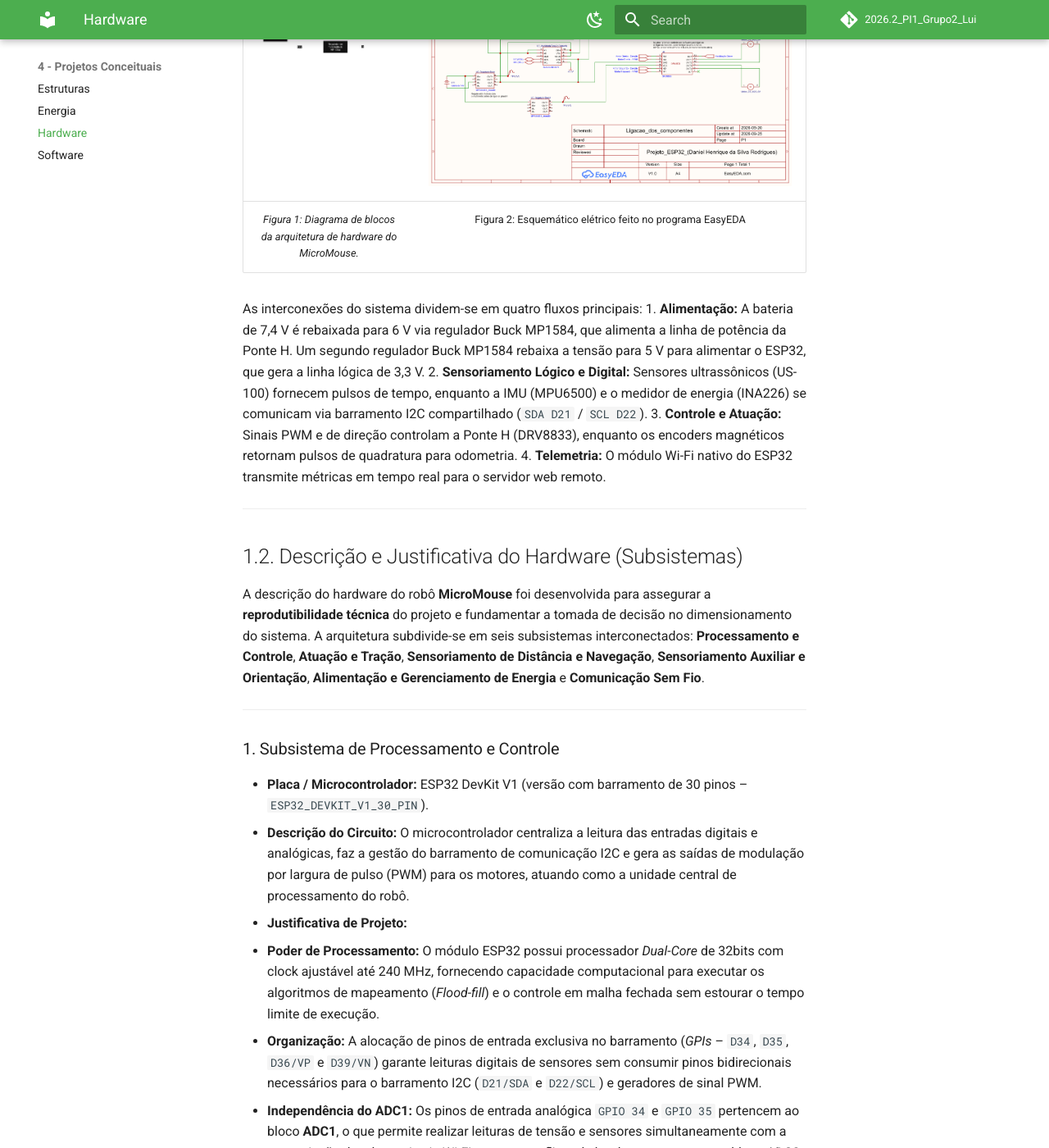
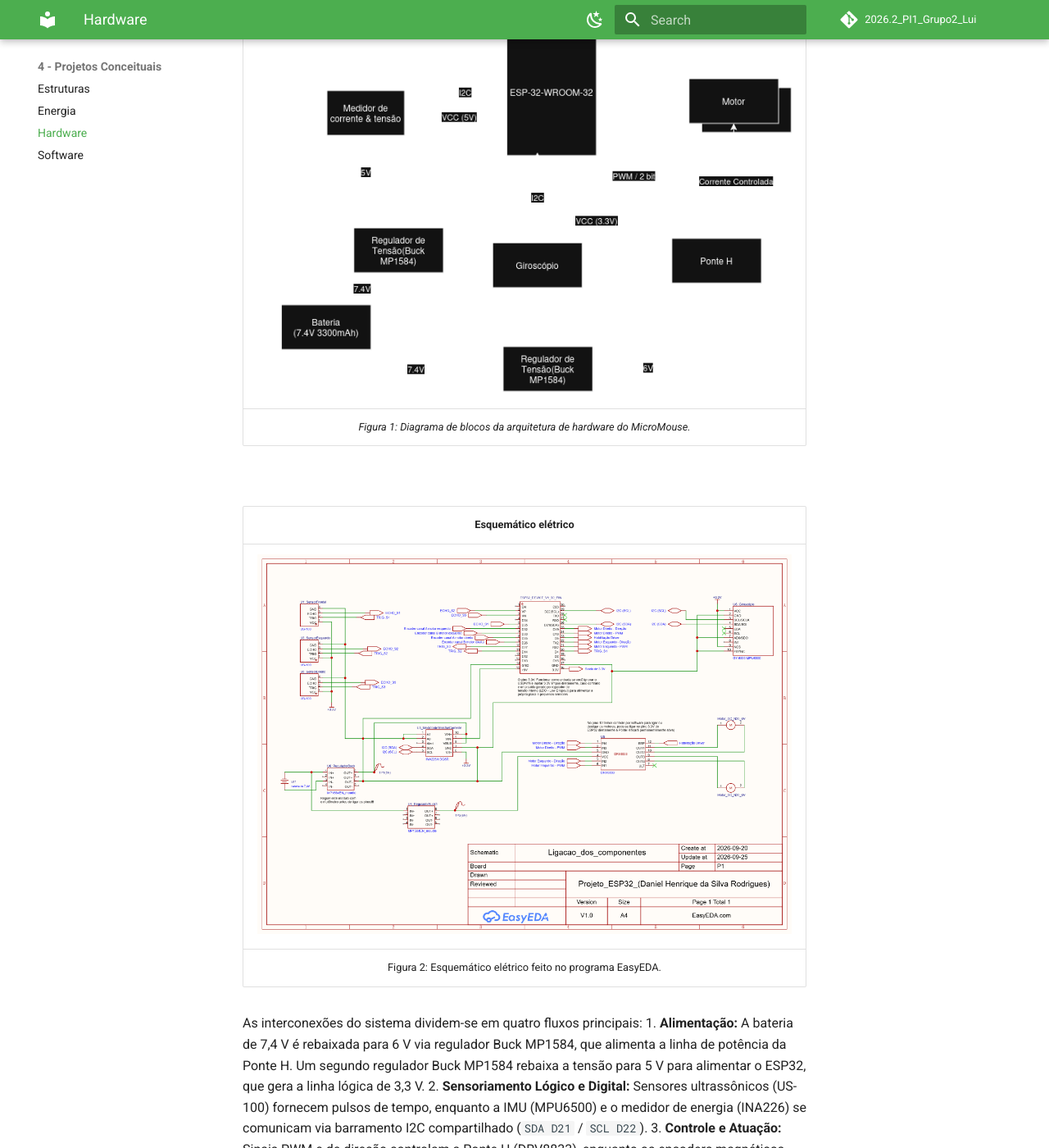
Before and after one commit to fcte-pi1/2026.2_PI1_Grupo2_Lui, an MkDocs documentation site: the page built from docs/4.3 - Projeto conceitual de hardware.md, in a window 1280 px wide and 1400 px high, scrolled down 752 px. Shown: the whole window at 82% size. Built offline with MkDocs 1.6.1 and Material for MkDocs 9.7.7, drawn with Linux system fonts in a browser that asks for light colours; comment, search, counter and statistics services are not loaded; some of the changed lines change nothing that is shown.

Commit message:
Atualizando as imagens

```diff
--- a/docs/4.3 - Projeto conceitual de hardware.md
+++ b/docs/4.3 - Projeto conceitual de hardware.md
@@ -13,10 +13,19 @@ A arquitetura do robô é dividida em blocos funcionais interconectados ao micro
 
 </figure>
 
-| Diagrama de blocos | Esquemático elétrico|
-| :----------------: | :---------: |
-|![diagrama de blocos micromouse](./figs/Projeto_conceitual/Hardware/Diagrama%20de%20blocos/Diagrama%20de%20Blocos.drawio.png) | ![Ligação dos componetes](./figs/Projeto_conceitual/Hardware/Esquemático%20elétrico/SCH_Ligacao_dos_componentes_1-P1_2026-09-25.png)|
-|*Figura 1: Diagrama de blocos da arquitetura de hardware do MicroMouse.*| Figura 2: Esquemático elétrico feito no programa EasyEDA
+| Diagrama de blocos |
+| :----------------: |
+|![diagrama de blocos micromouse](./figs/Projeto_conceitual/Hardware/Diagrama%20de%20blocos/Diagrama%20de%20Blocos.drawio.png)|
+|*Figura 1: Diagrama de blocos da arquitetura de hardware do MicroMouse.*
+
+<br>
+
+| Esquemático elétrico|
+| :-----------------: |
+| ![Ligação dos componetes](./figs/Projeto_conceitual/Hardware/Esquemático%20elétrico/SCH_Ligacao_dos_componentes_1-P1_2026-09-25.png)|
+| Figura 2: Esquemático elétrico feito no programa EasyEDA.
+
+
 
 
 </figure>
```
